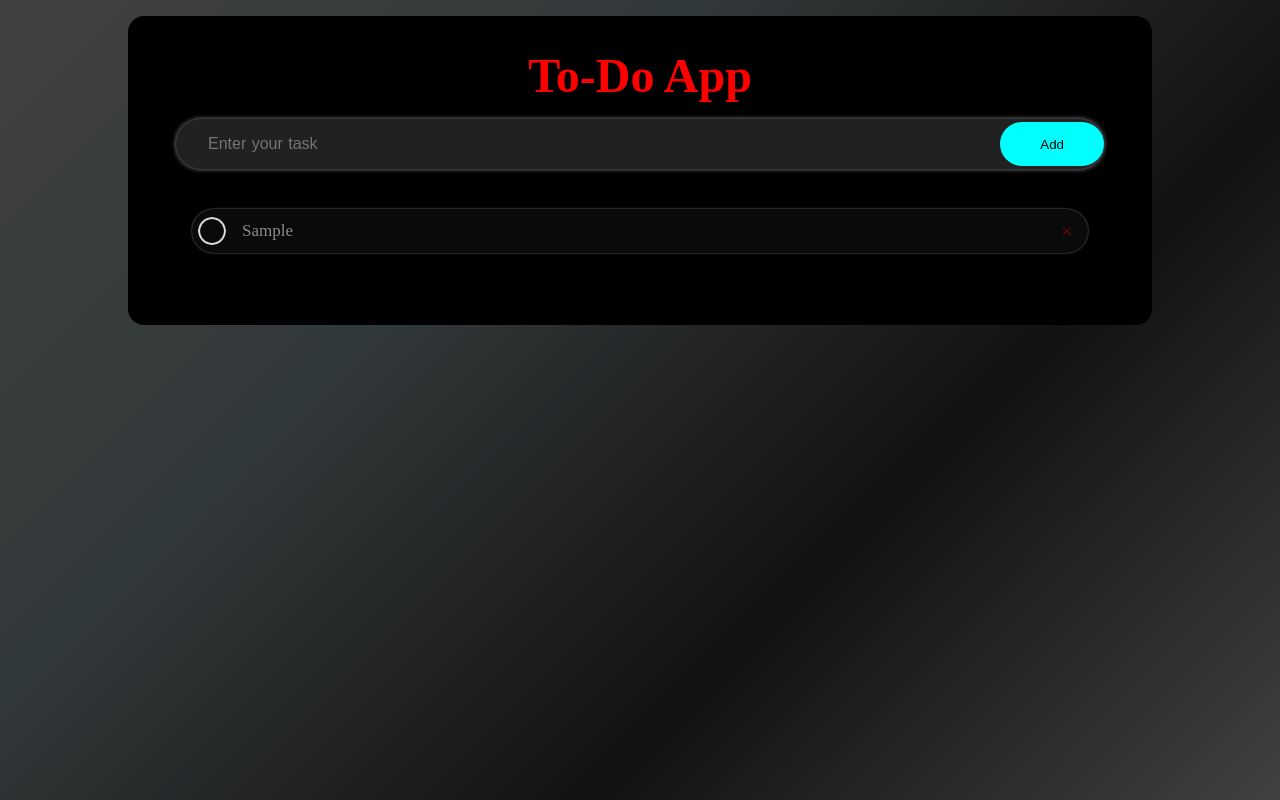
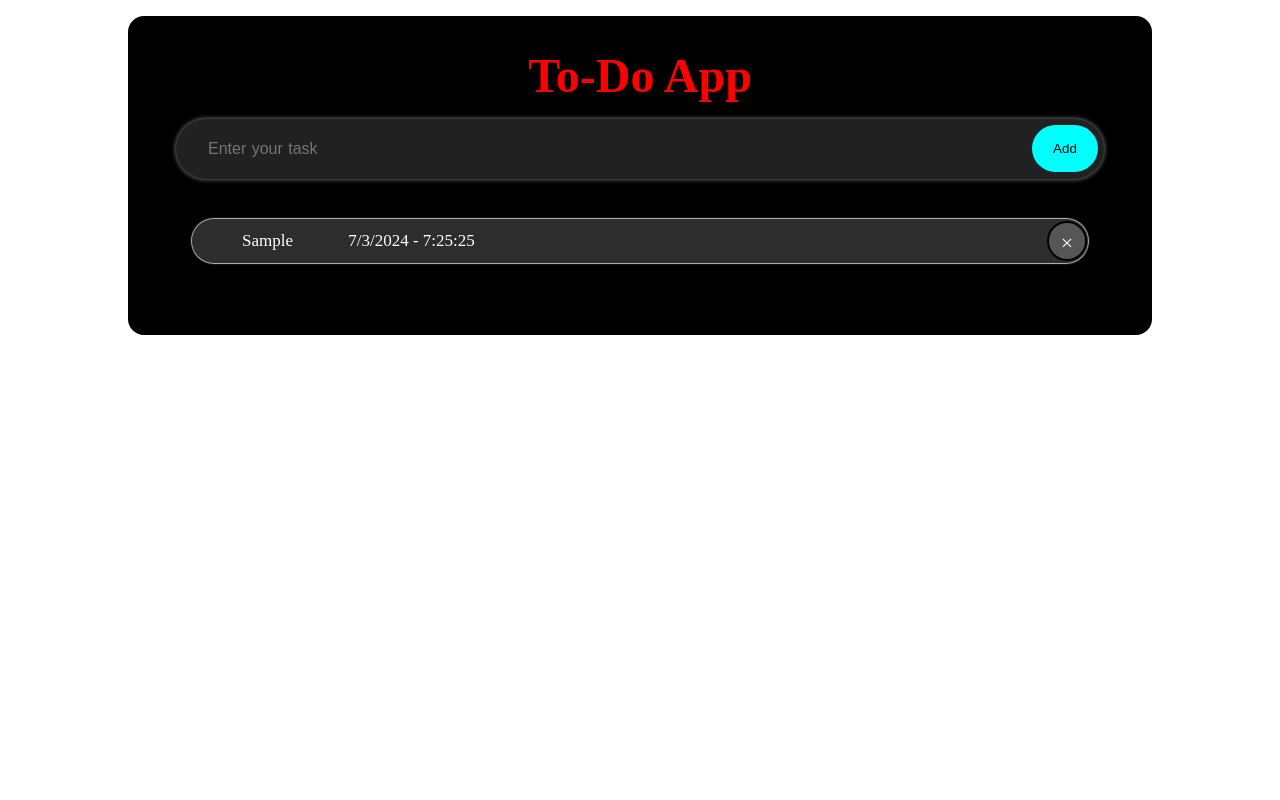
Before and after one commit to javid4962/To-Do-app, a plain HTML site: page index.html in a window 1280 px wide. Both pictures are taken after typing "Sample" into the empty fields and a click on the button "Add". Drawn offline with Linux system fonts and the light colour scheme.

Commit message:
Todo app updated

```diff
--- a/script.js
+++ b/script.js
@@ -1,13 +1,18 @@
 const inputBox = document.getElementById("input-box")
 const listContainer = document.getElementById("list-container")
 
+// time = time.getDate()+"/"+month+"/"+time.getFullYear()+" - "+time.getHours()+":"+time.getMinutes()
+// console.log(time)
 function addTask() {
-    if (inputBox.value === '') {
+    if (inputBox.value === ''||null) {
         alert('Enter some task!!!')
     }
     else {
+        var time = new Date()
+        var month = time.getMonth()+1
+        var time = time.getDate()+"/"+month+"/"+time.getFullYear()+" - "+time.getHours()+":"+time.getMinutes()+":"+time.getSeconds()
         let li = document.createElement('li');
-        li.innerHTML = inputBox.value;
+        li.innerHTML = inputBox.value+'&nbsp;&nbsp;&nbsp;&nbsp;&nbsp;&nbsp;&nbsp;&nbsp;&nbsp;&nbsp;&nbsp;&nbsp;&nbsp;'+time;
         listContainer.appendChild(li);
         let span = document.createElement('span');;
         span.innerHTML='\u00d7';
--- a/style.css
+++ b/style.css
@@ -8,7 +8,8 @@
 .container {
     width: 100%;
     min-height: 100vh;
-    background: linear-gradient(135deg, #414141, rgb(50, 57, 58), rgb(20, 17, 19), #414141);
+    /* background: linear-gradient(135deg, #414141, rgb(50, 57, 58), rgb(20, 17, 19), #414141); */
+    background: white;
     background-size: cover;
     padding: 1rem;
 }
@@ -61,7 +62,9 @@ input {
 button {
     border: none;
     outline: none;
-    padding: 1.1em 3em;
+    padding: 1rem 1.3rem;
+    margin: 0.4rem;
+    /* padding: 1.1em 3em; */
     border-radius: 4em;
     background: #0ff;
     color: #000;
@@ -77,9 +80,9 @@ ul li {
     margin: 1rem;
     margin-bottom: 1.5rem;
     border-radius: 2rem;
-    background-color: rgba(99, 99, 99, 0.1);
-    color: rgb(139, 139, 139);
-    box-shadow: 0px 0px 2px rgb(139, 139, 139);
+    background-color: rgba(114, 114, 114, 0.398);
+    color: rgb(255, 255, 255);
+    box-shadow: 0px 0px 1px 1px rgb(193, 192, 192);
     word-break: break-all;
 }
 
@@ -89,7 +92,7 @@ ul li::before {
     height: 28px;
     width: 28px;
     border-radius: 50%;
-    background: url(images/unchecked.png);
+    /* background: url(images/unchecked.png); */
     background-position: center;
     background-size: cover;
     top: 50%;
@@ -98,8 +101,9 @@ ul li::before {
 }
 
 ul li.checked {
+    /* background-color: rgba(255, 255, 255, 0.324); */
+    background: transparent;
     color: rgb(139, 139, 139);
-    background-color: rgb(59, 59, 59);
     text-decoration: line-through;
 }
 
@@ -117,18 +121,20 @@ ul li span {
     width: 40px;
     height: 40px;
     font-size: 22px;
-    color: #ff0000;
+    color: #ffffff;
     line-height: 40px;
     text-align: center;
+    /* border-radius: 0 50% 50% 0; */
     border-radius: 50%;
-    background: transparent;
-    opacity: 0.4;
+    background-color: rgba(128, 128, 128, 0.489);
+    margin: auto;
+    border: 2px solid black;
 }
 
 ul li span:hover {
-    opacity: 1;
     font-size: 2rem;
-    background: #a0a0a0;
+    background: #a0a0a091;
+    border: none;
 }
 
 /* for small devices */
@@ -153,6 +159,7 @@ ul li span:hover {
 
     .row {
         margin: 1rem;
+        padding: 1rem;
         margin-bottom: 3rem;
         width: auto;
         display: flex;
```
Also changed, not shown: images/image.png (added), images/image1.png (added), images/image2.png (added), images/image3.png (added), images/image4.png (added), 1 other file.
